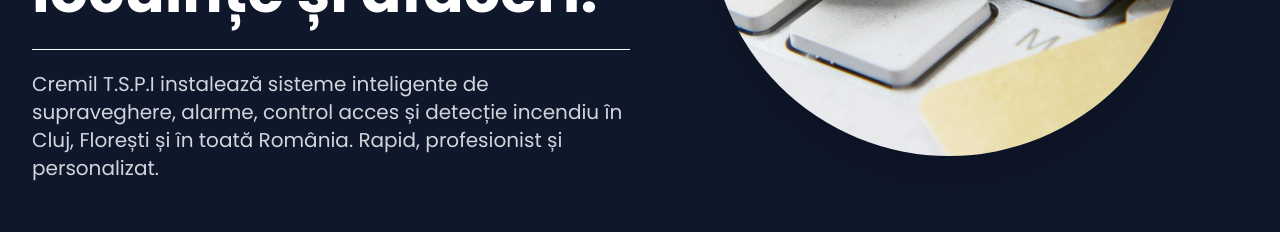
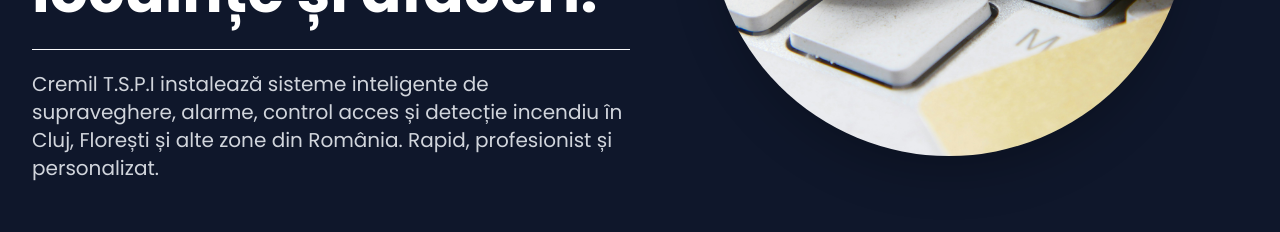
Before and after one commit to teodorpantiru/Test, a Next.js app: page / in a window 1280 px wide. Shown: the part 521-753 px from the top of the page. Built offline with nearby package versions, Linux system fonts and the light colour scheme.

Commit message:
logofix6

```diff
--- a/app/components/HomePage.jsx
+++ b/app/components/HomePage.jsx
@@ -19,8 +19,8 @@
           <div className="flex justify-center lg:justify-start border-b my-5"></div>
           <p className="text-base sm:text-lg md:text-xl text-gray-300 lg:mb-8 sm:mb-10 max-w-2xl mx-auto lg:mx-0 px-2 sm:px-0">
             Cremil T.S.P.I instalează sisteme inteligente de supraveghere,
-            alarme, control acces și detecție incendiu în Cluj, Florești și în
-            toată România. Rapid, profesionist și personalizat.
+            alarme, control acces și detecție incendiu în Cluj, Florești și alte
+            zone din România. Rapid, profesionist și personalizat.
           </p>
         </div>
 
```
